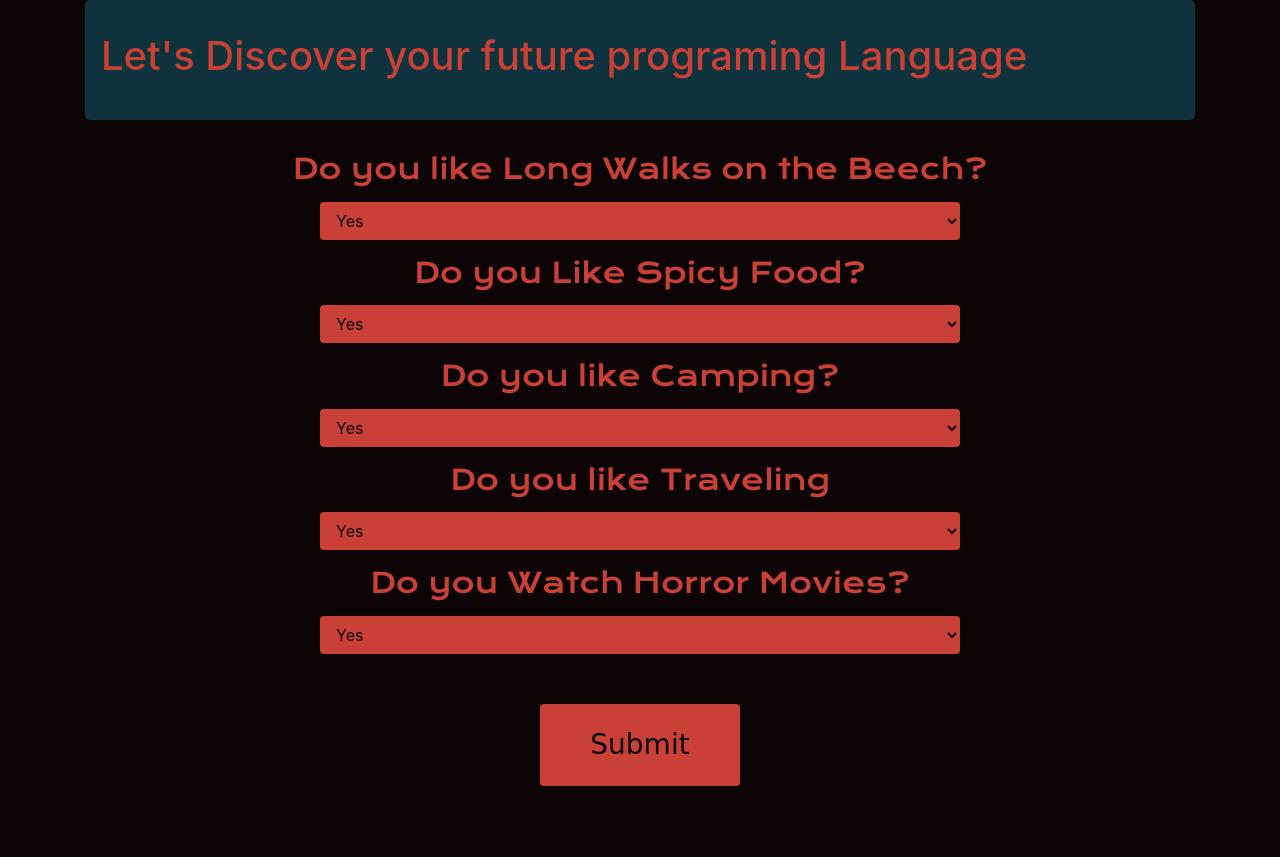
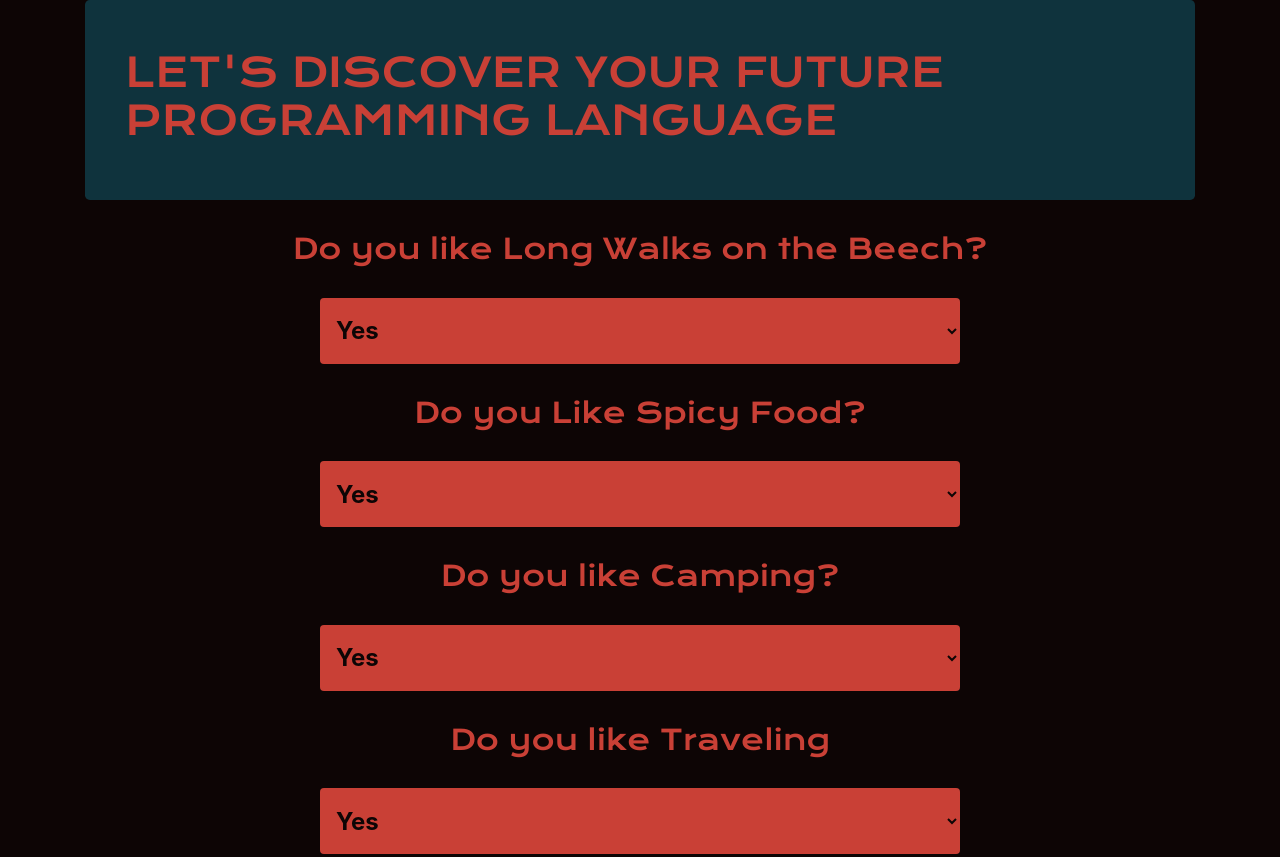
Before and after one commit to ramiisinportland/programing-language-quiz, a plain HTML site: page index.html in a window 1280 px wide. Shown: the top 857 px of the page. Before the commit the page ends 800 px from the top, so only its background shows below. Drawn offline with nearby package versions, Linux system fonts and the light colour scheme.

```diff
--- a/css/styles.css
+++ b/css/styles.css
@@ -2,16 +2,17 @@
   display: none;
 }
 
-h3 {
-  text-align: center;
-  color: #C94036;
-  margin-bottom: 1rem;
-  margin-top:1rem;
+
+.style {
+  text-transform: uppercase;
+  font-family: 'Krona One';
+  margin-left: 1.5rem;
+
 }
 
 
 button {
-  font-family: 'Fredoka One', cursive;
+  font-family: 'Krona One';
   display: inline-block;
   border-radius: 4px;
   background-color: #C94036;
@@ -19,7 +20,7 @@
   color:#0D0505;
   text-align: center;
   font-size: 28px;
-  padding: 20px;
+  padding: 25px;
   width: 200px;
   transition: all 0.5s;
   cursor: pointer;
@@ -72,14 +73,19 @@
 }
 p{
   text-align: center;
-  font-family: 'Hind Madurai', sans-serif;
-  font-size: 25px;
+  font-family: 'Krona One';
+  font-size: 2rem;
   margin-top: 20px;
 
 }
 h3{
-  text-align: center;
-  font-family: 'Krona One' ;
+    font-family: 'Krona One' ;
+    text-align: center;
+    color: #C94036;
+    margin-bottom: 2rem;
+    margin-top:2rem;
+    font-size:1.75rem;
+
 }
 body{
   background-color: #0D0505;
@@ -89,10 +95,14 @@
 
 .form-control {
   color: #0D0505!important;
+  height: calc(1.5em + 1.75rem + 2px);
+  font-size: 1.5rem;
+  font-weight: bolder;
+
 }
 
 .jumbotron {
-  padding: 2rem 1rem !important;
+  padding: 3rem 1rem !important;
   margin-bottom: 2rem;
   background-color:#0F333D;
   border-radius: 0.3rem;
@@ -101,7 +111,9 @@
 
 .color {
   color: #C94036;
-  font-size: 2rem;
+  font-size: 1.5rem;
   font-family: 'Krona One';
+  margin-top: 2rem;
+  margin-bottom: 4rem;
 
 }
--- a/index.html
+++ b/index.html
@@ -14,7 +14,7 @@
 
   <div class="container">
     <div class="jumbotron">
-      <h1>Let's Discover your future programing Language</h1>
+      <h1 class="style">Let's Discover your future programming Language</h1>
     </div>
   </div>
 
```
Also changed, not shown: 1 other file.
